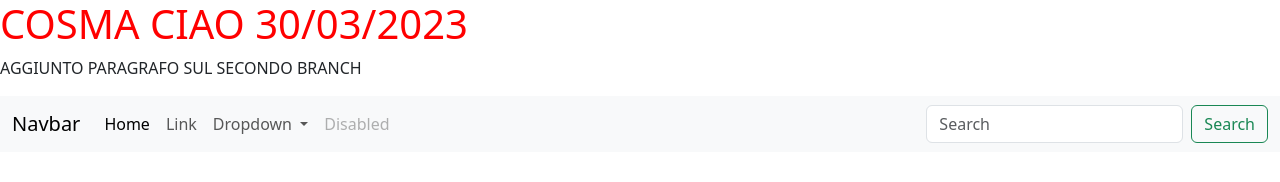
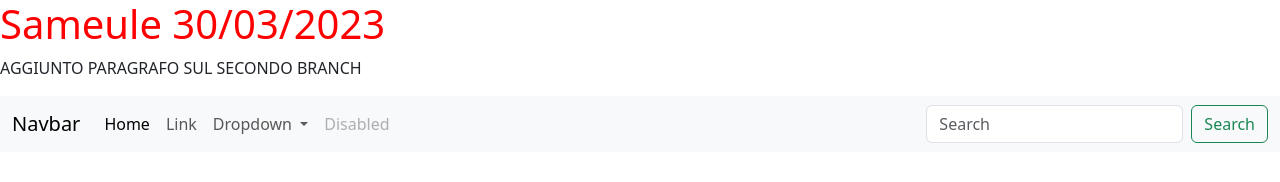
Before and after one commit to Upsetz/Cosma-Compito1, a plain HTML site: page index.html in a window 1280 px wide. Drawn offline with nearby package versions, Linux system fonts and the light colour scheme.

Commit message:
modified h1

```diff
--- a/index.html
+++ b/index.html
@@ -9,7 +9,7 @@
     <link rel="stylesheet" href="./css/style.css">
 </head>
 <body>
-    <h1 class="titolo">COSMA CIAO 30/03/2023</h1>
+    <h1 class="titolo">Sameule 30/03/2023</h1>
 
     <p>AGGIUNTO PARAGRAFO SUL SECONDO BRANCH</p>
 
```
